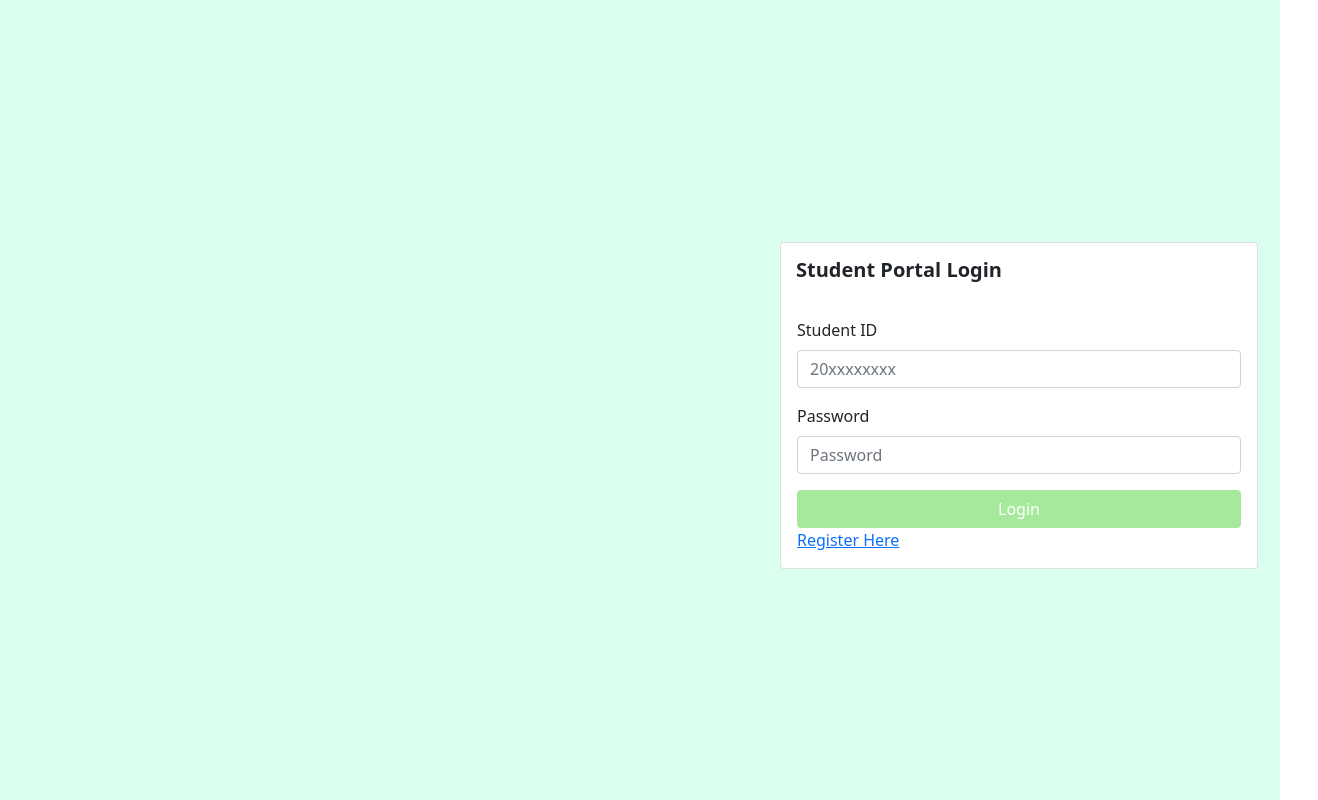
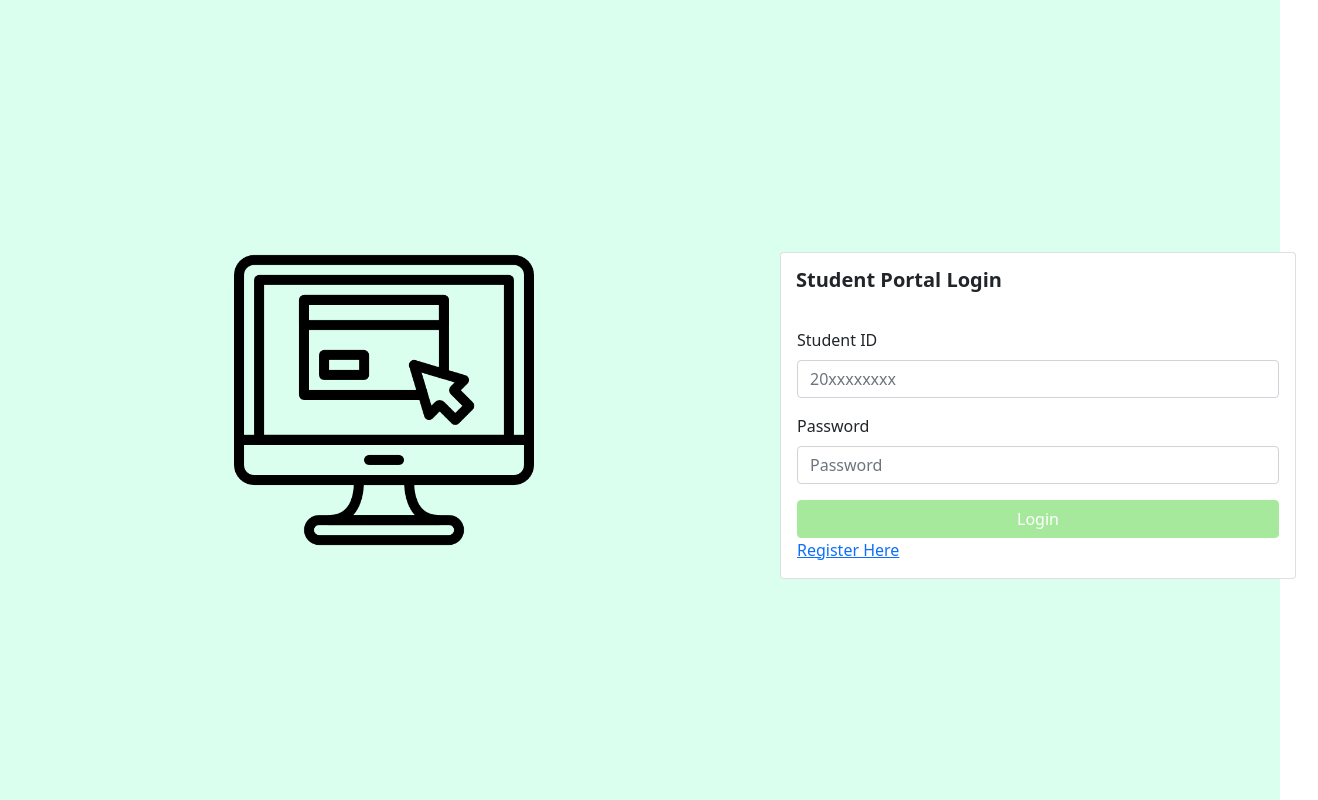
Before and after one commit to lquinto13/4itf_act3_grandevera_lancequinto, a React (Create React App) app: page / in a window 1280 px wide. Shown: the whole page, 1318 px wide, since content can reach past the window. Built offline with nearby package versions, Linux system fonts and the light colour scheme.

Commit message:
login changes

```diff
--- a/src/App.css
+++ b/src/App.css
@@ -1,4 +1,12 @@
 .loginCard{
-    width: 550px;
+
     padding-top: 120px;
 }
+
+.layoutLogin{
+    align-items: center;
+}
+
+.loginDiv{
+    width: 550px;
+}
--- a/src/App.js
+++ b/src/App.js
@@ -9,7 +9,9 @@ import './index.css'
 function App() {
   return (
     <div className="layoutLogin" style={{  backgroundColor: '#DAFFEF'}}>
-    <div></div>
+    <div style={{display:'flex', justifyContent:'center'}}>
+    <img src='.\media\website.png' height="300" width="300"/>
+    </div>
     <div className="loginDiv">
     <Login></Login>
     </div>
--- a/src/index.css
+++ b/src/index.css
@@ -1,30 +1,18 @@
 .pd25{
  padding-top: 25%;
 }
-
 .pd15{
   padding-top: 15%;
 
 }
-
 .pdr10{
   padding-right: 10px;
 }
-
 .layoutLogin{
   display: grid;
   grid-template-columns: 60% 40%;
 }
-
 .loginDiv{
   background-color: '#DAFFEF';
   height: 100vh;
 }
-
-html, body{
-  min-height:100%;
-  }
-
-  body{
-  height:100vh;
-  }
```
Also changed, not shown: public/index.html (+2 -19 lines), public/media/website.png (added).
